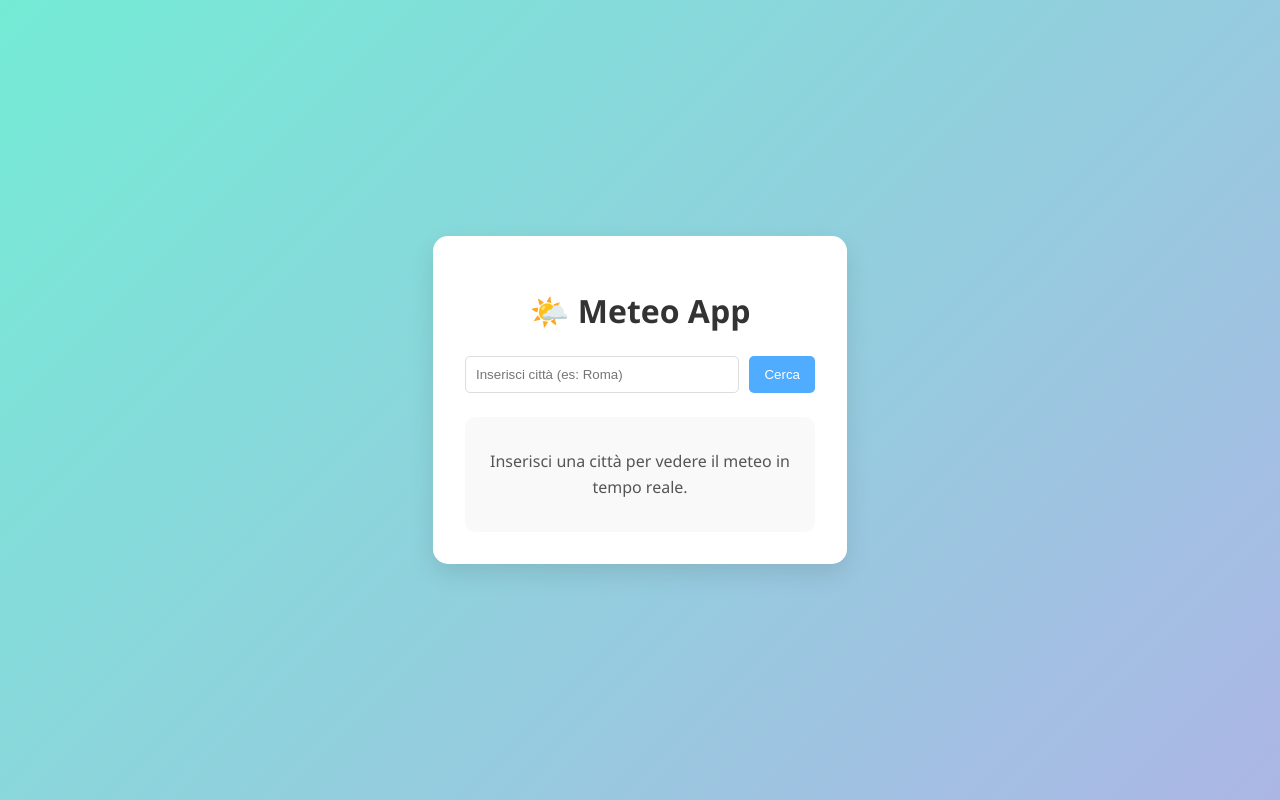
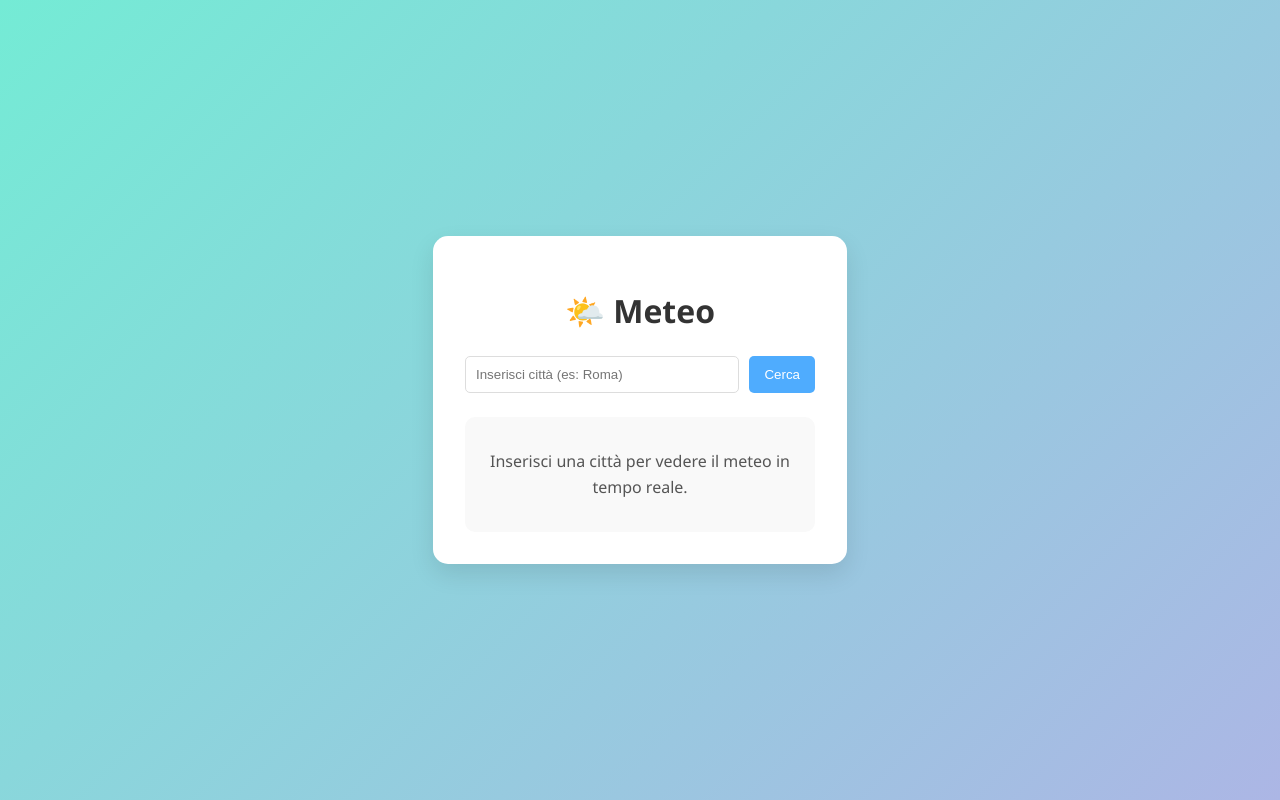
Before and after one commit to chiaramessina/Weather-app, a plain HTML site: page weather-app/index.html in a window 1280 px wide. Drawn offline with Linux system fonts and the light colour scheme; no server answers.

Commit message:
Update index.html

```diff
--- a/weather-app/index.html
+++ b/weather-app/index.html
@@ -9,7 +9,7 @@
 <body>
 
     <div class="weather-card">
-        <h1>🌤️ Meteo App</h1>
+        <h1>🌤️ Meteo </h1>
         <div class="search-box">
             <input type="text" id="cityInput" placeholder="Inserisci città (es: Roma)">
             <button id="searchBtn">Cerca</button>
```
